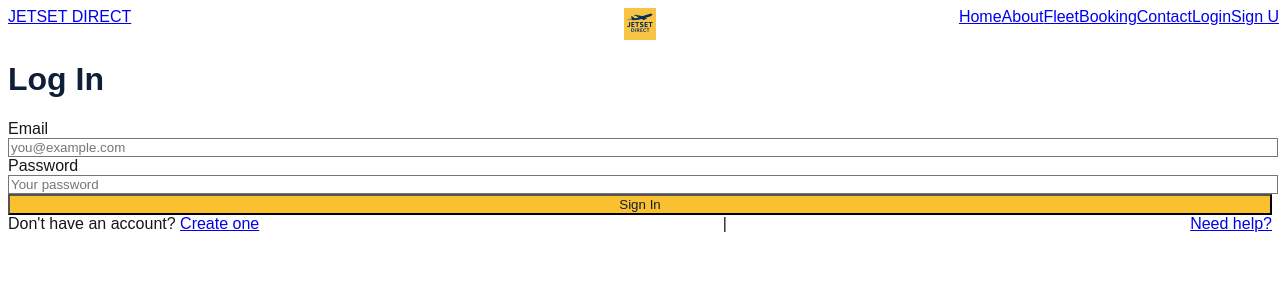
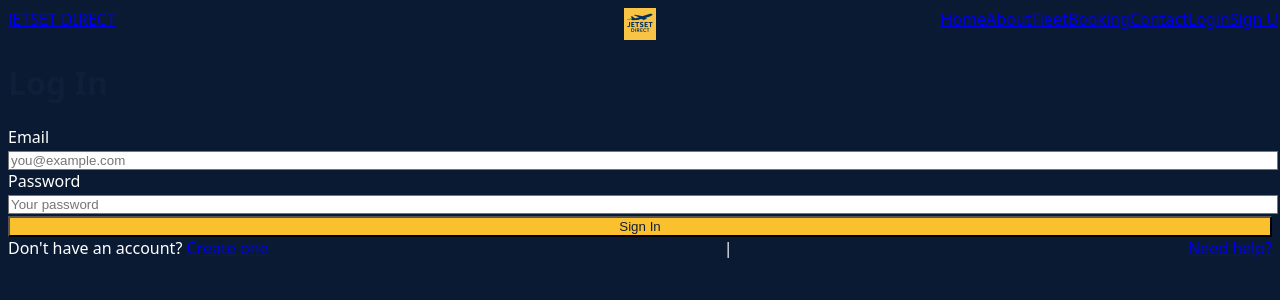
Before and after one commit to pilotpfish-spec/JetSet-Website, a Next.js app: page /admin/login in a window 1280 px wide. Shown: the top 300 px of the page. Built offline with nearby package versions, Linux system fonts and the light colour scheme.

Commit message:
Fix Tailwind + PostCSS setup

```diff
--- a/package.json
+++ b/package.json
@@ -16,7 +16,6 @@
     "@react-google-maps/api": "^2.20.7",
     "@stripe/stripe-js": "^7.9.0",
     "@types/bcryptjs": "^2.4.6",
-    "autoprefixer": "^10.4.21",
     "bcrypt": "^6.0.0",
     "bcryptjs": "^3.0.2",
     "form-data": "^4.0.4",
@@ -37,6 +36,7 @@
     "@types/node": "^20",
     "@types/react": "^19",
     "@types/react-dom": "^19",
+    "autoprefixer": "^10.4.21",
     "eslint": "^9",
     "eslint-config-next": "15.5.3",
     "prisma": "^6.16.2",
--- a/src/app/globals.css
+++ b/src/app/globals.css
@@ -2,20 +2,8 @@
 @tailwind components;
 @tailwind utilities;
 
-:root {
-  --background: #ffffff;
-  --foreground: #171717;
+body {
+  background-color: #0a1a33; /* JetSet Direct navy */
+  color: white;
+  font-family: system-ui, sans-serif;
 }
-
-@media (prefers-color-scheme: dark) {
-  :root {
-    --background: #0a0a0a;
-    --foreground: #ededed;
-  }
-}
-
-body {
-  background: var(--background);
-  color: var(--foreground);
-  font-family: Arial, Helvetica, sans-serif;
-}
--- a/tailwind.config.ts
+++ b/tailwind.config.ts
@@ -10,10 +10,10 @@ const config: Config = {
     extend: {
       colors: {
         navy: {
-          900: "#0a1a33", // JetSet Direct navy background
+          900: "#0a1a33", // JetSet Direct navy
         },
         yellow: {
-          600: "#facc15", // highlight for buttons/hover
+          600: "#facc15", // JetSet Direct yellow
         }
       }
     }
```
Also changed, not shown: 1 other file (tests, documents, lock files or other folders).
